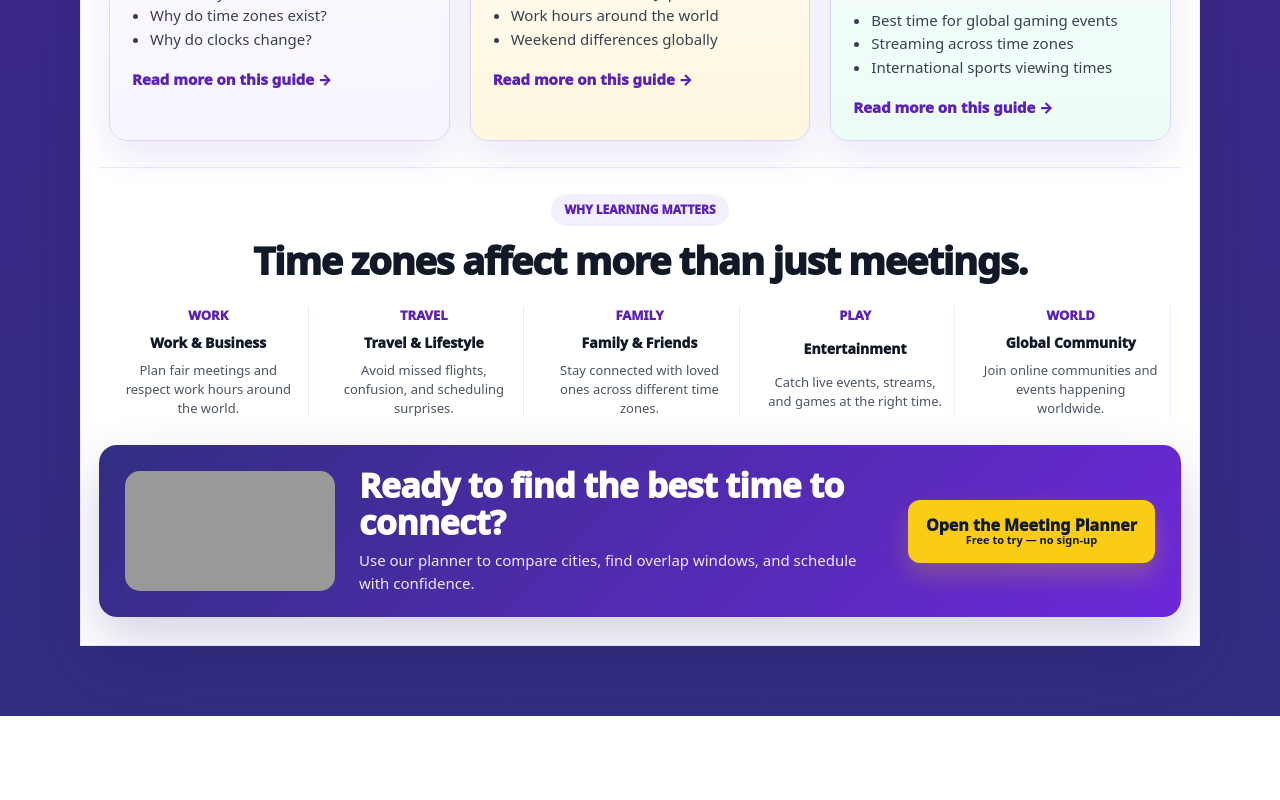
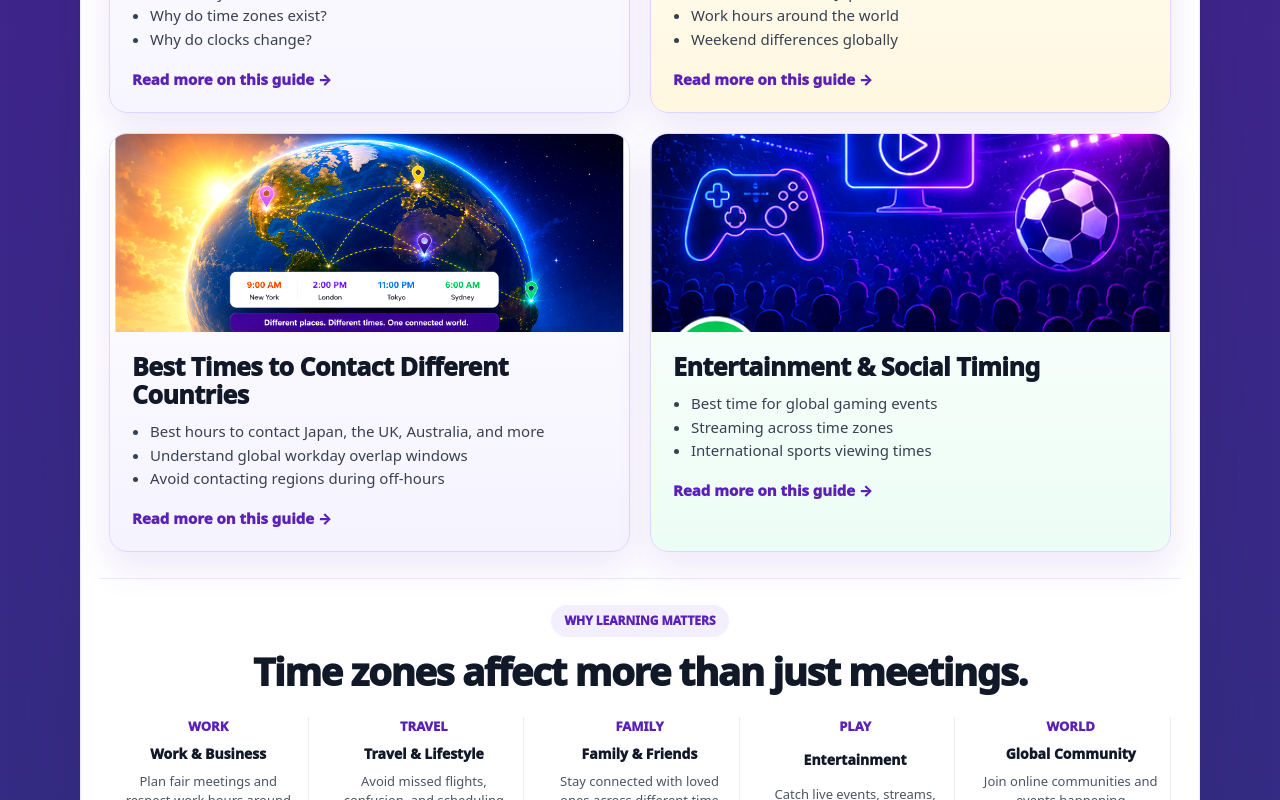
Before and after one commit to techtalk1282/Best-Meeting-Time, a Next.js app: page /guides in a window 1280 px wide. Shown: the part 1160-1960 px from the top of the page. Before the commit the page ends 1876 px from the top, so only its background shows below. Built offline with nearby package versions, Linux system fonts and the light colour scheme; grey boxes are pictures that could not be loaded.

Commit message:
Add country contact timing card to guides hub with balanced two-column layout

```diff
--- a/app/guides/page.tsx
+++ b/app/guides/page.tsx
@@ -1,14 +1,13 @@
 /**
  * File: app/guides/page.tsx
- * Version: v3.4 (VISUAL POLISH IMAGE QUALITY PASS)
- * Date: 2026-05-06
+ * Version: v3.5 (ADD COUNTRY CONTACT TIMING GUIDE CARD)
+ * Date: 2026-05-13
  *
  * PURPOSE:
- * - Improve hero globe realism and glow
- * - Make hero globe appear larger and closer to approved mockup
- * - Replace weak/missing Time Zone Basics image
- * - Replace CTA placeholder with realistic planner/laptop image
- * - Tighten guide-card spacing without restructuring layout
+ * - Add the new Best Times to Contact Different Countries authority page to the Guides hub
+ * - Convert the guide card layout from 3 cards to a balanced 2 x 2 premium grid
+ * - Preserve the existing hero, CTA, visual style, navigation, and responsive behavior
+ * - Improve internal linking and AdSense crawl depth without disrupting protected logic
  *
  * PROTECTED:
  * - No Stripe changes
@@ -18,7 +17,7 @@
  * - No ToolPreviewSection changes
  *
  * ROLLBACK:
- * - Revert to app/guides/page.tsx v3.3 if this visual pass does not test cleanly
+ * - Revert to app/guides/page.tsx v3.4 if this update does not test cleanly
  */
 
 export default function GuidesPage() {
@@ -67,10 +66,12 @@ export default function GuidesPage() {
                 <strong>24</strong>
                 <span>Primary time zones</span>
               </div>
+
               <div>
                 <strong>195+</strong>
                 <span>Countries with different times</span>
               </div>
+
               <div>
                 <strong>24/7</strong>
                 <span>The world never stops moving</span>
@@ -92,16 +93,14 @@ export default function GuidesPage() {
             <span className="line line-one" />
             <span className="line line-two" />
             <span className="line line-three" />
-
-
-
-
           </div>
         </section>
 
         <section className="guide-intro">
           <p className="pill">Explore Our Guides</p>
+
           <h2>Choose a Guide to Start Learning</h2>
+
           <p>
             From time zone basics to cultural tips and entertainment timing,
             these guides help you understand the world and plan with confidence.
@@ -109,19 +108,24 @@ export default function GuidesPage() {
         </section>
 
         <section className="guide-grid">
-          <a href="/how-to-schedule-meetings-across-time-zones" className="guide-card guide-blue">
+          <a
+            href="/how-to-schedule-meetings-across-time-zones"
+            className="guide-card guide-blue"
+          >
             <img
               src="/images/guides/guides-timezone-basics.png"
               alt="Blue world map for learning time zone basics"
             />
+
             <div className="guide-body">
+              <h3>Time Zone Basics</h3>
 
-              <h3>Time Zone Basics</h3>
               <ul>
                 <li>How many time zones are there?</li>
                 <li>Why do time zones exist?</li>
                 <li>Why do clocks change?</li>
               </ul>
+
               <strong>Read more on this guide →</strong>
             </div>
           </a>
@@ -131,31 +135,60 @@ export default function GuidesPage() {
               src="/images/guides/guides-cultural-timing.png"
               alt="Japan and cultural timing guide"
             />
+
             <div className="guide-body">
+              <h3>Cultural Timing Guides</h3>
 
-              <h3>Cultural Timing Guides</h3>
               <ul>
                 <li>Best time to contact Japan</li>
                 <li>Work hours around the world</li>
                 <li>Weekend differences globally</li>
               </ul>
+
               <strong>Read more on this guide →</strong>
             </div>
           </a>
 
-         <a href="/guides/entertainment-social-timing" className="guide-card guide-green">
+          <a
+            href="/best-times-to-contact-different-countries"
+            className="guide-card guide-purple"
+          >
+            <img
+              src="/images/guides/guides-hero-world.png"
+              alt="Best times to contact different countries around the world"
+            />
+
+            <div className="guide-body">
+              <h3>Best Times to Contact Different Countries</h3>
+
+              <ul>
+                <li>Best hours to contact Japan, the UK, Australia, and more</li>
+                <li>Understand global workday overlap windows</li>
+                <li>Avoid contacting regions during off-hours</li>
+              </ul>
+
+              <strong>Read more on this guide →</strong>
+            </div>
+          </a>
+
+          <a
+            href="/guides/entertainment-social-timing"
+            className="guide-card guide-green"
+          >
             <img
               src="/images/guides/guides-entertainment-social.png"
               alt="Entertainment timing for gaming and live events"
             />
+
             <div className="guide-body">
+              <h3>Entertainment & Social Timing</h3>
 
-              <h3>Entertainment & Social Timing</h3>
               <ul>
                 <li>Best time for global gaming events</li>
                 <li>Streaming across time zones</li>
                 <li>International sports viewing times</li>
               </ul>
+
               <strong>Read more on this guide →</strong>
             </div>
           </a>
@@ -163,14 +196,39 @@ export default function GuidesPage() {
 
         <section className="why">
           <p className="pill">Why Learning Matters</p>
+
           <h2>Time zones affect more than just meetings.</h2>
 
           <div className="why-grid">
-            <div><span className="why-icon">Work</span><strong>Work & Business</strong><p>Plan fair meetings and respect work hours around the world.</p></div>
-            <div><span className="why-icon">Travel</span><strong>Travel & Lifestyle</strong><p>Avoid missed flights, confusion, and scheduling surprises.</p></div>
-            <div><span className="why-icon">Family</span><strong>Family & Friends</strong><p>Stay connected with loved ones across different time zones.</p></div>
-            <div><span className="why-icon">Play</span><strong>Entertainment</strong><p>Catch live events, streams, and games at the right time.</p></div>
-            <div><span className="why-icon">World</span><strong>Global Community</strong><p>Join online communities and events happening worldwide.</p></div>
+            <div>
+              <span className="why-icon">Work</span>
+              <strong>Work & Business</strong>
+              <p>Plan fair meetings and respect work hours around the world.</p>
+            </div>
+
+            <div>
+              <span className="why-icon">Travel</span>
+              <strong>Travel & Lifestyle</strong>
+              <p>Avoid missed flights, confusion, and scheduling surprises.</p>
+            </div>
+
+            <div>
+              <span className="why-icon">Family</span>
+              <strong>Family & Friends</strong>
+              <p>Stay connected with loved ones across different time zones.</p>
+            </div>
+
+            <div>
+              <span className="why-icon">Play</span>
+              <strong>Entertainment</strong>
+              <p>Catch live events, streams, and games at the right time.</p>
+            </div>
+
+            <div>
+              <span className="why-icon">World</span>
+              <strong>Global Community</strong>
+              <p>Join online communities and events happening worldwide.</p>
+            </div>
           </div>
         </section>
 
@@ -184,6 +242,7 @@ export default function GuidesPage() {
 
           <div>
             <h2>Ready to find the best time to connect?</h2>
+
             <p>
               Use our planner to compare cities, find overlap windows, and
               schedule with confidence.
@@ -238,6 +297,7 @@ export default function GuidesPage() {
           height: auto;
           object-fit: contain;
         }
+
         .nav {
           display: flex;
           align-items: center;
@@ -274,8 +334,15 @@ export default function GuidesPage() {
           box-shadow: 0 10px 22px rgba(91,33,182,0.22);
         }
 
-        .nav-cta span { font-size: 13px; }
-        .nav-cta small { font-size: 10px; font-weight: 800; color: #ffffff; }
+        .nav-cta span {
+          font-size: 13px;
+        }
+
+        .nav-cta small {
+          font-size: 10px;
+          font-weight: 800;
+          color: #ffffff;
+        }
 
         .hero {
           display: grid;
@@ -460,7 +527,7 @@ export default function GuidesPage() {
 
         .guide-grid {
           display: grid;
-          grid-template-columns: repeat(3, minmax(0, 1fr));
+          grid-template-columns: repeat(2, minmax(0, 1fr));
           gap: 20px;
           padding: 0 10px 26px;
         }
@@ -492,18 +559,34 @@ export default function GuidesPage() {
           object-position: center center;
         }
 
+        .guide-purple img {
+          object-position: center center;
+          filter: saturate(1.2) contrast(1.08) brightness(1.04);
+        }
+
         .guide-green img {
           object-position: center center;
         }
 
-        .guide-blue { background: linear-gradient(180deg, #ffffff 0%, #f7f5ff 100%); }
-        .guide-gold { background: linear-gradient(180deg, #ffffff 0%, #fff7df 100%); }
-        .guide-green { background: linear-gradient(180deg, #ffffff 0%, #ecfdf5 100%); }
+        .guide-blue {
+          background: linear-gradient(180deg, #ffffff 0%, #f7f5ff 100%);
+        }
+
+        .guide-gold {
+          background: linear-gradient(180deg, #ffffff 0%, #fff7df 100%);
+        }
+
+        .guide-purple {
+          background: linear-gradient(180deg, #ffffff 0%, #f5f3ff 100%);
+        }
+
+        .guide-green {
+          background: linear-gradient(180deg, #ffffff 0%, #ecfdf5 100%);
+        }
 
         .guide-body {
           padding: 20px 22px 21px;
         }
-
 
         .guide-card h3 {
           color: #111827 !important;
```
Lines whose indentation alone changed are shown as unchanged.
